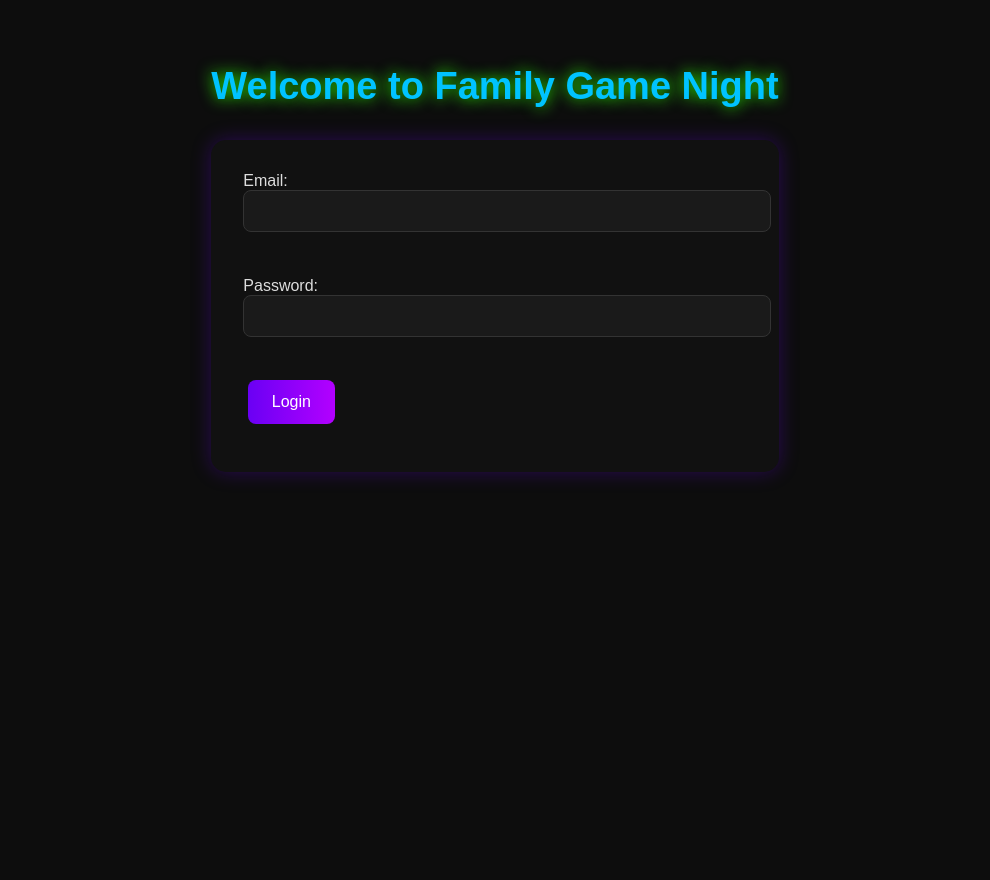
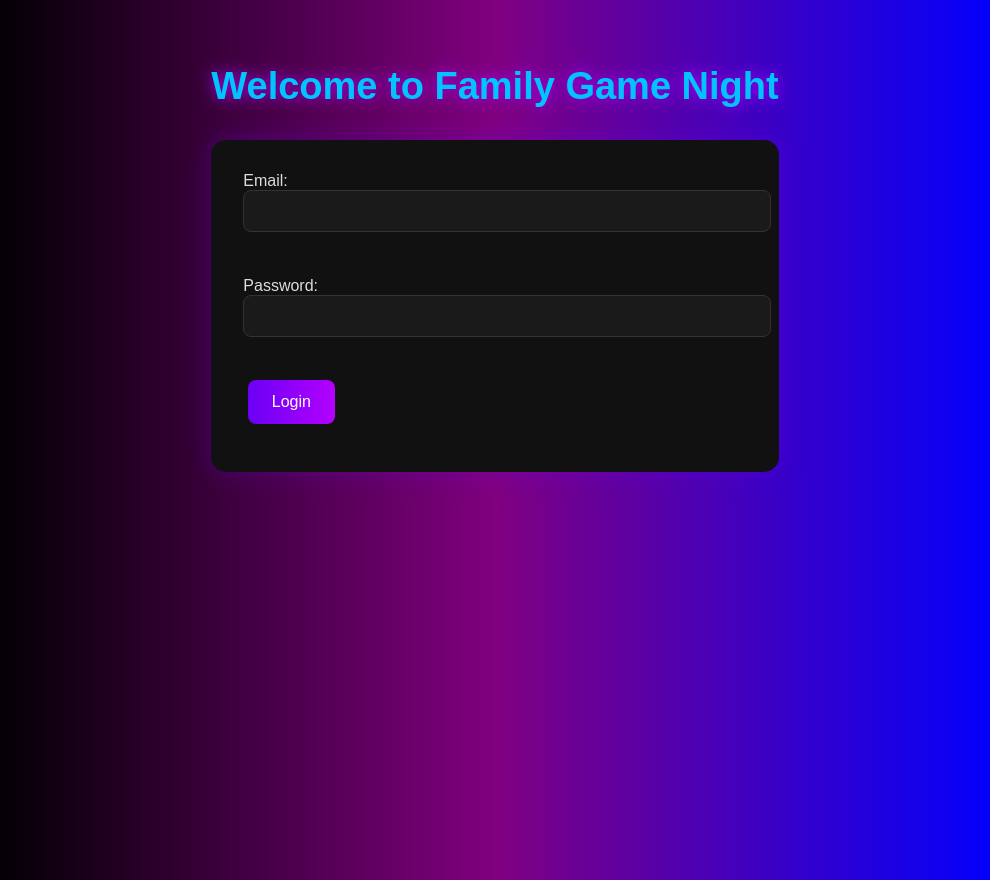
Before and after one commit to sallymarie-dev/game-night, a React (Vite) app: page / in a window 1280 px wide. Shown: the whole page, without its empty margins (145-1135 px from the left). Built offline with nearby package versions, Linux system fonts and the light colour scheme; no server answers.

Commit message:
updated css

```diff
--- a/src/App.css
+++ b/src/App.css
@@ -1,6 +1,6 @@
 
 body {
- background-color: #0d0d0d;
+ background:linear-gradient(to right, black 10%, purple 50%,blue 90%);
  color: #f5f5f5;
  font-family: "Poppins", sans-serif;
  display: flex;
@@ -17,7 +17,7 @@ h1, h4 {
  text-align: center;
  color: #00c3ff;
  /*text shadow glowing*/
- text-shadow: 0 0 15px #29f400;
+ text-shadow: 0 0 15px #af00f4;
  margin-bottom: 16px;
 }
 
@@ -77,7 +77,8 @@ form {
  border-radius: 15px;
  max-width: 600px;
  margin: 32px auto;
- box-shadow: 0 0 20px rgba(106, 0, 244, 0.3);
+ box-shadow: 0 0 25px rgba(106, 0, 244, 0.3);
+
 }
 
 label {
```
